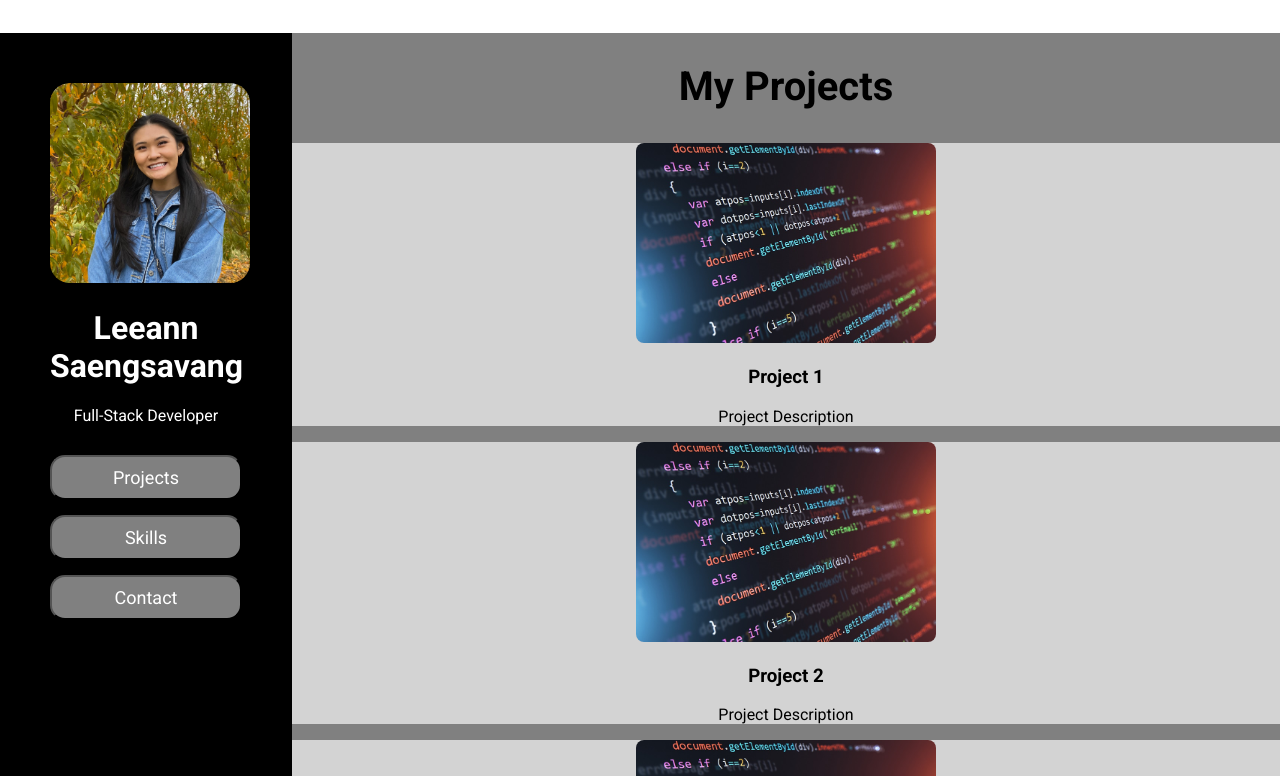
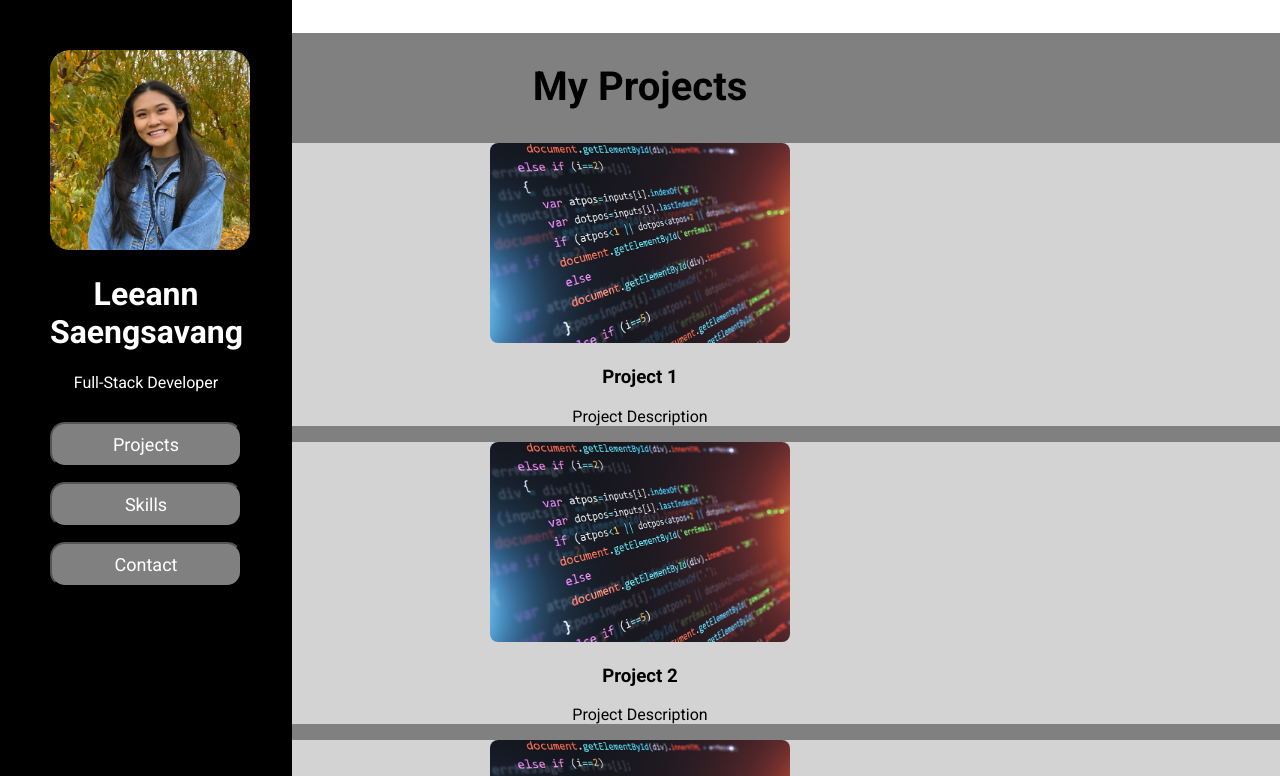
Before and after one commit to lsaengsavang/Portfolio, a React (Create React App) app: page / in a window 1280 px wide. Shown: the top 776 px of the page. Built offline with nearby package versions, Linux system fonts and the light colour scheme.

Commit message:
Navbar is fixed to the left

```diff
--- a/src/components/Navbar.js
+++ b/src/components/Navbar.js
@@ -11,7 +11,7 @@ function Navbar() {
   };
 
   return (
-    <div className='left-side'>
+    <div className='navbar'>
       <div className='about-container'>
         <img src={me} className="about-image" alt="Leeann"/>
         <h1>Leeann Saengsavang</h1>
--- a/src/css/Navbar.css
+++ b/src/css/Navbar.css
@@ -1,3 +1,16 @@
+.navbar {
+    position: fixed;
+    top: 0;
+    left: 0;
+    overflow-y: auto;
+    color: white;
+    background-color: black;
+    padding: 50px;
+    width: 15%;
+    height: 100vh;
+    margin-top: 0px;
+}
+
 .about-image {
     width: 200px;
     height: auto;
@@ -7,16 +20,6 @@
 .about-container {
     margin-bottom: 30px;
 
-}
-
-.left-side {
-    float: left;
-    color: white;
-    background-color: black;
-    padding: 50px;
-    width: 15%;
-    height: 100vh;
-    margin-top: 0px;
 }
 
 button {
```
